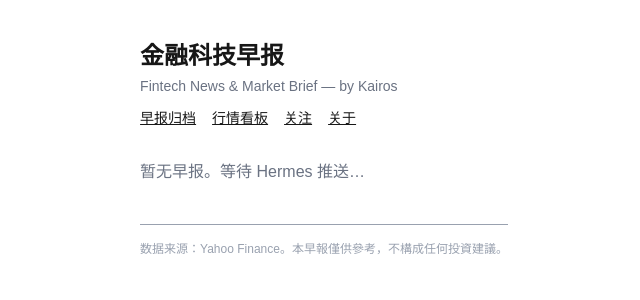
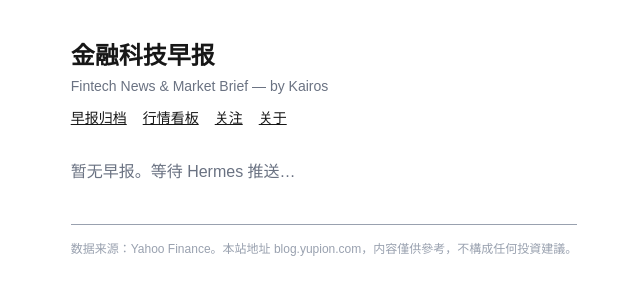
Before and after one commit to Kairos0808/yupion, a Next.js app: page / in a window 1280 px wide. Shown: the top 300 px of the page, without its empty margins (316-956 px from the left). Built offline with nearby package versions, Linux system fonts and the light colour scheme.

Commit message:
docs: footer/about 标注站点地址 blog.yupion.com

```diff
--- a/app/about/page.tsx
+++ b/app/about/page.tsx
@@ -32,7 +32,7 @@ export default function AboutPage() {
       </section>
 
       <footer className="mt-10 border-t pt-4 text-xs text-gray-400">
-        数据来源：Yahoo Finance。本早報僅供參考，不構成任何投資建議。
+        数据来源：Yahoo Finance。本站地址 blog.yupion.com，内容僅供參考，不構成任何投資建議。
       </footer>
     </main>
   );
--- a/app/page.tsx
+++ b/app/page.tsx
@@ -65,7 +65,7 @@ export default async function HomePage() {
       )}
 
       <footer className="mt-10 border-t pt-4 text-xs text-gray-400">
-        数据来源：Yahoo Finance。本早報僅供參考，不構成任何投資建議。
+        数据来源：Yahoo Finance。本站地址 blog.yupion.com，内容僅供參考，不構成任何投資建議。
       </footer>
     </main>
   );
```
